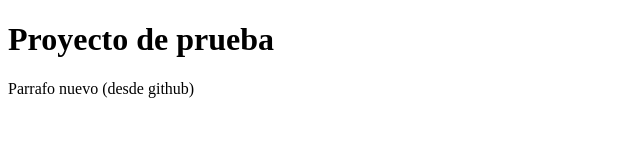
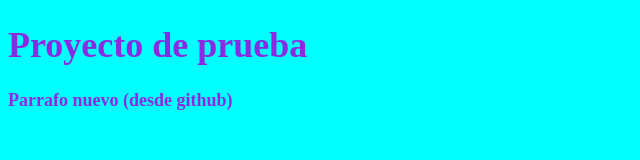
Before and after one commit to JesusNoel69/Ejemplo-de-subida, a plain HTML site: page index.html in a window 1280 px wide. Shown: the whole page, without its empty margins (0-640 px from the left). Drawn offline with Linux system fonts and the light colour scheme.

Commit message:
link_correccion index.html
Correccion al link del css

```diff
--- a/index.html
+++ b/index.html
@@ -3,7 +3,7 @@
 <head>
     <meta charset="UTF-8">
     <meta name="viewport" content="width=device-width, initial-scale=1.0">
-    <link href="css/style.css" rel="stylesheet" type="text/css">
+    <link href="CSS/styles.css" rel="stylesheet" type="text/css">
     <title>Document</title>
 </head>
 <body>
```
